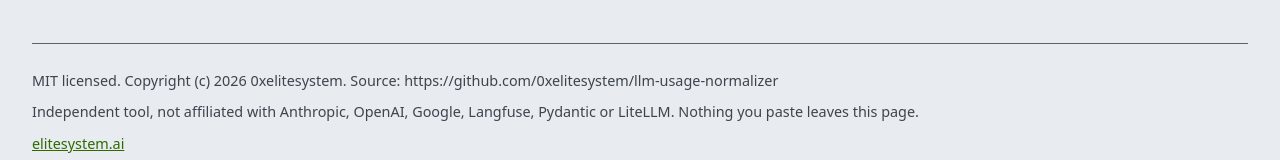
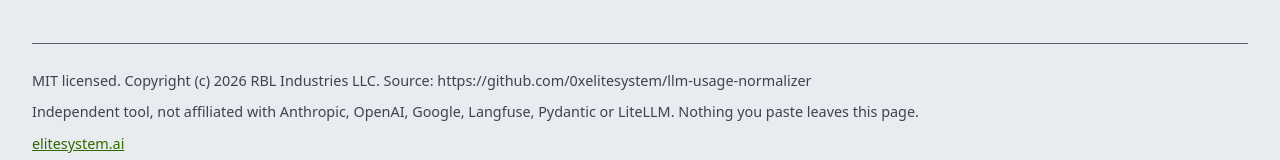
Before and after one commit to 0xelitesystem/llm-usage-normalizer, a plain HTML site: page index.html in a window 1280 px wide. Shown: the part 3477-3637 px from the top of the page. Drawn offline with Linux system fonts and the light colour scheme.

Commit message:
Name RBL Industries LLC as the copyright holder
- LICENSE: copyright holder is now RBL Industries LLC (year unchanged)
- README: licence line names the same holder as LICENSE
- Page or notice: copyright line names the same holder as LICENSE

```diff
--- a/index.html
+++ b/index.html
@@ -263,7 +263,7 @@ pre.raw { font-family: var(--mono); font-size: .8rem; background: var(--code); c
 </main>
 
 <footer>
-  <p>MIT licensed. Copyright (c) 2026 0xelitesystem. Source: https://github.com/0xelitesystem/llm-usage-normalizer</p>
+  <p>MIT licensed. Copyright (c) 2026 RBL Industries LLC. Source: https://github.com/0xelitesystem/llm-usage-normalizer</p>
   <p>Independent tool, not affiliated with Anthropic, OpenAI, Google, Langfuse, Pydantic or LiteLLM. Nothing you paste leaves this page.</p>
   <p><a href="https://elitesystem.ai">elitesystem.ai</a></p>
 </footer>
```
Also changed, not shown: 2 other files.
